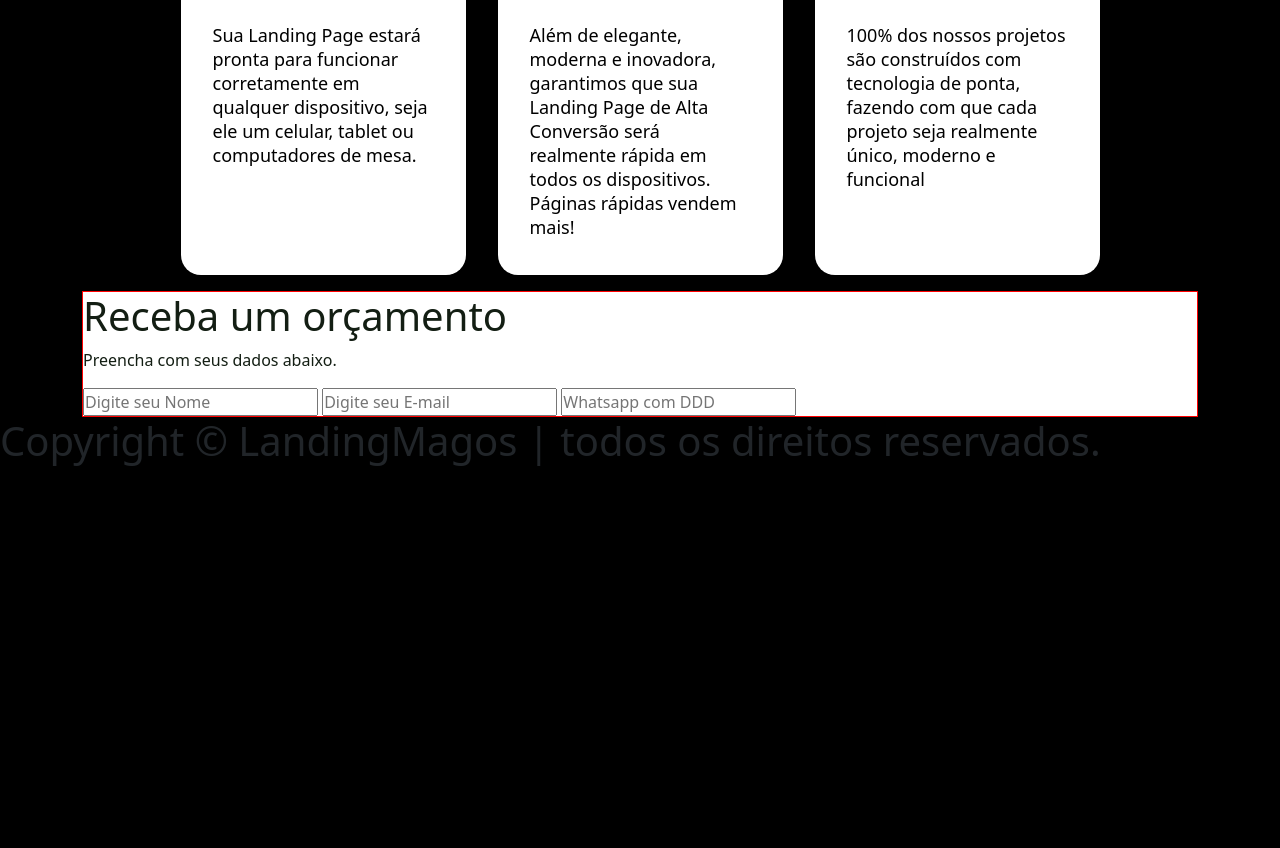
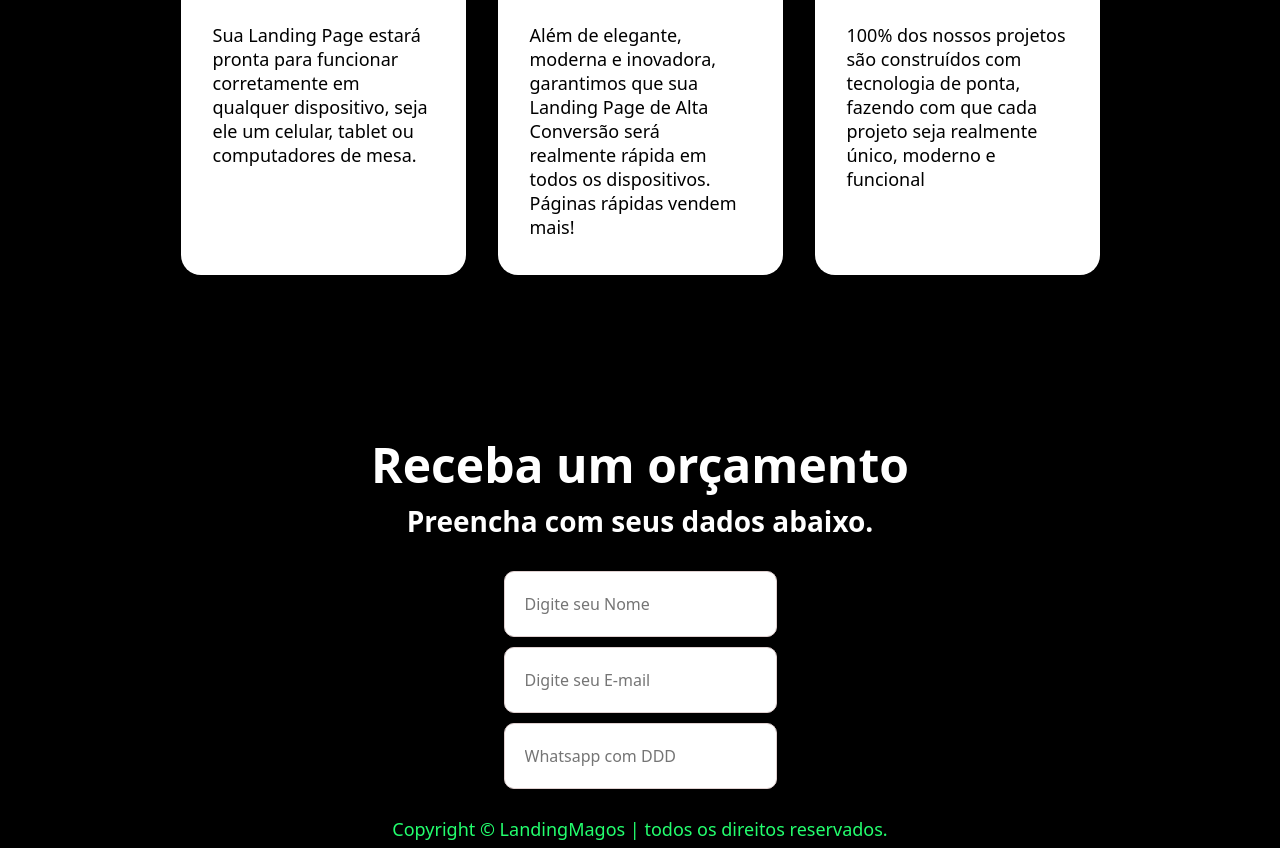
Before and after one commit to BrenoVital/CyberIT, a plain HTML site: page index.html in a window 1280 px wide. Shown: the part 2664-3512 px from the top of the page. Before the commit the page ends 3137 px from the top, so only its background shows below. Drawn offline with nearby package versions, Linux system fonts and the light colour scheme; a web font is replaced by a local one.

Commit message:
Add files via upload

```diff
--- a/assets/css/style.css
+++ b/assets/css/style.css
@@ -145,9 +145,46 @@ button:disabled {
 }
 
 .div {
+  margin-top: 100px;
   display: flex;
+  text-align: center;
   flex-direction: column;
-  border: 1px solid red;
-  background-color: white;
   color: #131E13;
+  width: 100%;
 }
+
+.div h1 {
+  color: white;
+  margin-top: 50px;
+  font-weight: 600;
+  text-align: center;
+  font-size: 48px;
+  line-height: 48px;
+}
+
+.div p {
+  color: white;
+  font-weight: 600;
+  text-align: center;
+  font-size: 28px;
+  line-height: 48px;
+}
+
+.formulario {
+  margin: auto;
+}
+
+.div input {
+  display: flex;
+  margin: 10px;
+  padding: 20px;
+  border-radius: 10px;
+  border: 1px solid #DFD0D0;
+}
+
+.footer h1{
+  text-align: center;
+  font-size: 18px;
+  color:#23ff6e;
+  margin-top: 20px;
+}
```
